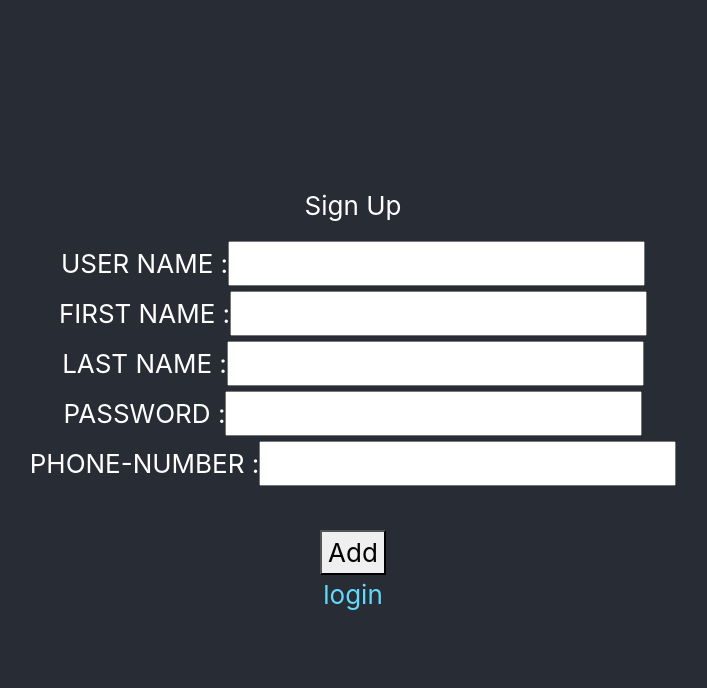
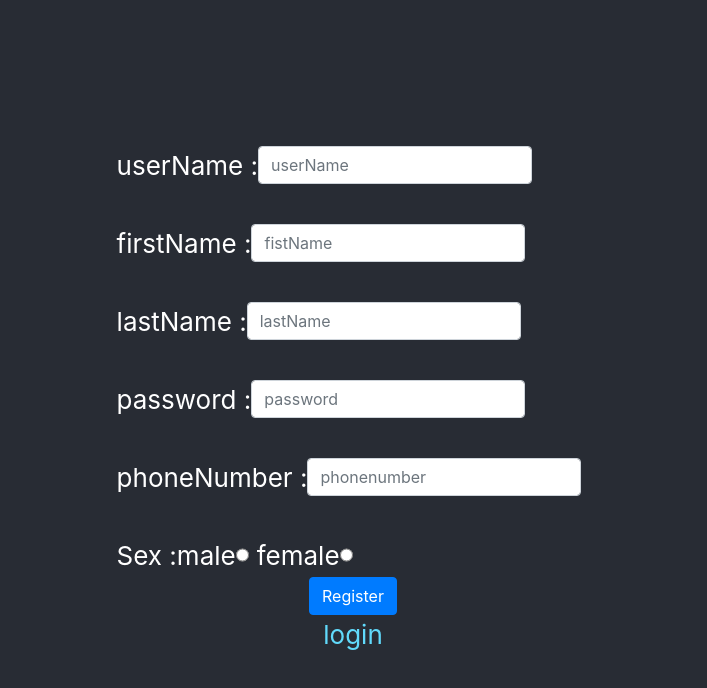
Before and after one commit to fateme135/FinalProject, a React (Create React App) app in the folder panel/: page /panel/signup in a window 1280 px wide. Shown: the top 688 px of the page, without its empty margins (287-994 px from the left). Built offline with nearby package versions, Linux system fonts and the light colour scheme.

Commit message:
Dasboard2

```diff
--- a/panel/src/index.js
+++ b/panel/src/index.js
@@ -1,8 +1,8 @@
 import React from 'react';
 import ReactDOM from 'react-dom';
 import 'bootstrap/dist/css/bootstrap.min.css';
-import $ from 'jquery';
-import Popper from 'popper.js';
+// import $ from 'jquery';
+// import Popper from 'popper.js';
 import 'bootstrap/dist/js/bootstrap.bundle.min';
 import './index.css';
 import App from './App';
--- a/panel/src/pages/profile.page.js
+++ b/panel/src/pages/profile.page.js
@@ -14,7 +14,7 @@ class ProfilePage extends Component {
         const data = {
             title: event.target["Title"].value,
             text: event.target["Text"].value,
-            lastName: event.target["Date"].value,
+            date: event.target["Date"].value,
             picture: event.target["Picture"].value,
             FCM: '1'
         }
@@ -47,16 +47,26 @@ class ProfilePage extends Component {
                         <Tab.Content>
                             <Tab.Pane eventKey="first">
                                 <Form inline onSubmit={this.onSubmit}>
+                                    <Row>
                                         <Form.Label>Title :</Form.Label>
                                         <FormControl name="Title" type="text" onChange={this.onChange} placeholder="Title" className=" mr-sm-2" /><br></br>
+                                    </Row><br></br>
+                                    <Row>
                                         <Form.Label>Text :</Form.Label>
                                         <FormControl name="Text" type="text" onChange={this.onChange} placeholder="Text" className=" mr-sm-2" /><br></br>
+                                    </Row><br></br>
+                                    <Row>
                                         <Form.Label>Date :</Form.Label>
                                         <FormControl name="Date" type="Date" onChange={this.onChange} placeholder="Date" className=" mr-sm-2" /><br></br>
+                                    </Row><br></br>
+                                    <Row>
                                         <Form.Label>picture :</Form.Label>
                                         <FormControl name="Picture" type="text" onChange={this.onChange} placeholder="Picture" className=" mr-sm-2" /><br></br>
+                                    </Row><br></br>
                                     <Button type="submit">ADD</Button>
-                                </Form>
+
+                                </Form><br></br>
+                                <button onClick={this.logout}>Logout</button>
                             </Tab.Pane>
                             <Tab.Pane eventKey="second">
                                 mohtaviat TAB 2
@@ -66,7 +76,6 @@ class ProfilePage extends Component {
                 </Row>
             </Tab.Container>
 
-
         )
     }
 }
--- a/panel/src/pages/signup.page.js
+++ b/panel/src/pages/signup.page.js
@@ -1,116 +1,73 @@
 import React, { Component } from 'react';
-import { Form , FormControl, Button } from 'react-bootstrap';
+import { Row, Col, Form, FormControl, Button } from 'react-bootstrap';
 import { Link } from 'react-router-dom';
 import Axios from 'axios';
 class SignUp extends Component {
-
     state = {
-        error: null
+        error: null,
+        data: {}
     }
     onSubmit = (event) => {
         event.preventDefault();
-        const data = {
-            userName: event.target["userName"].value,
-            firstName: event.target["firstName"].value,
-            lastName: event.target["lastName"].value,
-            password: event.target["password"].value,
-            phoneNumber: event.target["phoneNumber"].value,
-            // sex: event.target["sex"].checked,
-            FCM: '1'
-        }
+        const { data } = this.state;
+        this.setState({ data });
         Axios.post('//localhost:3000/signup', data)
             .then(response => {
                 if (response.data.success) {
-                    // localStorage.setItem('loginData',JSON.stringify(data));
                     window.location = '/panel/login';
+                    // {"welcom "+ response.data.data.userName}
                 } else {
                     this.setState({ error: true })
                 }
             })
-        //    console.log(data)
     }
-
-
-    onChange = ({ target: { name, value, type, checked } }) => {
-        if (type === "checkbox") {
-            this.setState({ [name]: checked })
-        }
-        else {
-            this.setState({ [name]: value })
-        }
+    onChange = ({ target: { name, value } }) => {
+        const { data } = this.state;
+        data[name] = value;
+        this.setState({ data });
     }
-
     render() {
+        const { data } = this.state;
         return (
-
-
-            // <div >
-            //      <form  >
-            //      <label>USER NAME </label>
-            //      <input value={this.state.userName} name="userName" type="text" onChange={this.onChange} /> <br></br>
-            //      <label>FIRST NAME </label>
-            //      <input value={this.state.firstName} name="firstName" type="text" onChange={this.onChange} /> <br></br>
-            //      <label>LAST NAME </label>
-            //      <input value={this.state.lastName} name="lastName" type="text" onChange={this.onChange} /> <br></br>
-            //      <label>PASSWORD </label>
-            //      <input value={this.state.password} name="password" type="text" onChange={this.onChange} /> <br></br>
-            //      <label>PHONE-NUMBER </label>
-            //      <input value={this.state.phoneName} name="phoneName" type="text" onChange={this.onChange} /> <br></br>
-            //      <label>SEX</label>
-            //      <input checked={this.state.sex} name="sex" type="checkbox" onChange={this.onChange} /> <br></br>
-            //      <button onSubmit={this.data}>Add</button> <br></br>
-            //      </form>
-            //      {this.state.error && <p style={{color:'red'}}>Login failed</p>}
-            //      <Link to="login" className="App-link"> login </Link>
-            // </div>
             <div className="App-header">
-                <p>
-                    Sign Up
-                </p>
-
-                {/* <Form inline onSubmit={this.onSubmit}>
-                    <Form.Label>username :</Form.Label>
-                    <FormControl name="userName" type="text" onChange={this.onChange} placeholder="username" className=" mr-sm-2" /><br></br>
-                    <Form.Label>firstname :</Form.Label>
-                    <FormControl name="firstName" type="text" onChange={this.onChange} placeholder="firstname" className=" mr-sm-2" /><br></br>
-                    <Form.Label>lastname :</Form.Label>
-                    <FormControl name="lastName" type="text" onChange={this.onChange} placeholder="lastname" className=" mr-sm-2" /><br></br>
-                    <Form.Label>password :</Form.Label>
-                    <FormControl name="password" type="password" onChange={this.onChange} placeholder="password" className=" mr-sm-2" /><br></br>
-                    <Form.Label>phonenumber :</Form.Label>
-                    <FormControl name="phoneNumber" type="number" onChange={this.onChange} placeholder="phonrnumber" className=" mr-sm-2" /><br></br>
-                    <Button type="submit">Submit</Button>
-                </Form> */}
-
-
-
-                <form onSubmit={this.onSubmit}>
-                    <label>USER NAME : </label>
-                    <input name="userName" type="text" onChange={this.onChange} /> <br></br>
-                    {/* <input style={{color:RegExp(/\d/g).test(this.state.userName)?'red':'black'}}
-                        name="username" type="text" value={this.state.userName} onChange={this.onChange}/> */}
-                    <label>FIRST NAME : </label>
-                    <input name="firstName" type="text" onChange={this.onChange} /> <br></br>
-                    <label>LAST NAME : </label>
-                    <input name="lastName" type="text" onChange={this.onChange} /> <br></br>
-                    <label>PASSWORD : </label>
-                    <input name="password" type="password" onChange={this.onChange} /> <br></br>
-                    <label>PHONE-NUMBER : </label>
-                    <input name="phoneNumber" type="number" onChange={this.onChange} /> <br></br>
-                    {/* <label>SEX is Male:</label> */}
-                    {/* <select>
-                        <option value="female">female</option>
-                        <option value="male">male</option>
-                    </select><br></br> */}
-                    {/* <input  name="sex" type="checkbox" onChange={this.onChange} /> */}
-                    <br></br>
-                    <button type="submit">Add</button> <br></br>
-                </form>
+                <Form inline onSubmit={this.onSubmit}>
+                    <Col>
+                        <Row>
+                            <Form.Label sm={2}>userName : </Form.Label>
+                            <FormControl name="userName" type="text" value={data["userName"]} onChange={this.onChange} placeholder="userName" className=" mr-sm-2" />
+                        </Row><br></br>
+                        <Row>
+                            <Form.Label sm={2}>firstName : </Form.Label>
+                            <FormControl name="firstName" type="text" value={data["firstName"]} onChange={this.onChange} placeholder="fistName" className=" mr-sm-2" />
+                        </Row><br></br>
+                        <Row>
+                            <Form.Label sm={2}>lastName : </Form.Label>
+                            <FormControl name="lastName" type="text" value={data["lastName"]} onChange={this.onChange} placeholder="lastName" className=" mr-sm-2" />
+                        </Row><br></br>
+                        <Row>
+                            <Form.Label sm={2}>password : </Form.Label>
+                            <FormControl name="password" type="password" value={data["password"]} onChange={this.onChange} placeholder="password" className=" mr-sm-2" />
+                        </Row><br></br>
+                        <Row>
+                            <Form.Label sm={2}>phoneNumber : </Form.Label>
+                            <FormControl name="phoneNumber" type="text" value={data["phoneNumber"]} onChange={this.onChange} placeholder="phonenumber" className=" mr-sm-2" />
+                        </Row><br></br>
+                        <Row>
+                            <Form.Label sm={2}>Sex : <br></br></Form.Label>
+                            <Form.Label> male <br></br></Form.Label>
+                            <FormControl name="sexxx" type="radio" value={"male"} onChange={this.onChange} placeholder="sex" className=" mr-sm-2" />
+                            <Form.Label> female <br></br></Form.Label>
+                            <FormControl name="sexxx" type="radio" value={"female"} onChange={this.onChange} placeholder="sex" className=" mr-sm-2" />
+                        </Row>
+                        <Button type="submit">Register</Button>
+                    </Col>
+                </Form>
                 {this.state.error && <p style={{ color: 'red' }}>SignUp Failed</p>}
                 <Link to="login" className="App-link"> login </Link>
             </div>
         )
     }
 }
+export { SignUp }
 
-export { SignUp }
+// value sex dg mesle baqiye az state gerefte nemishe chon taqir nemikone.........
```
Also changed, not shown: 2 other files (tests, documents, lock files or other folders). Lines whose indentation alone changed are shown as unchanged.
